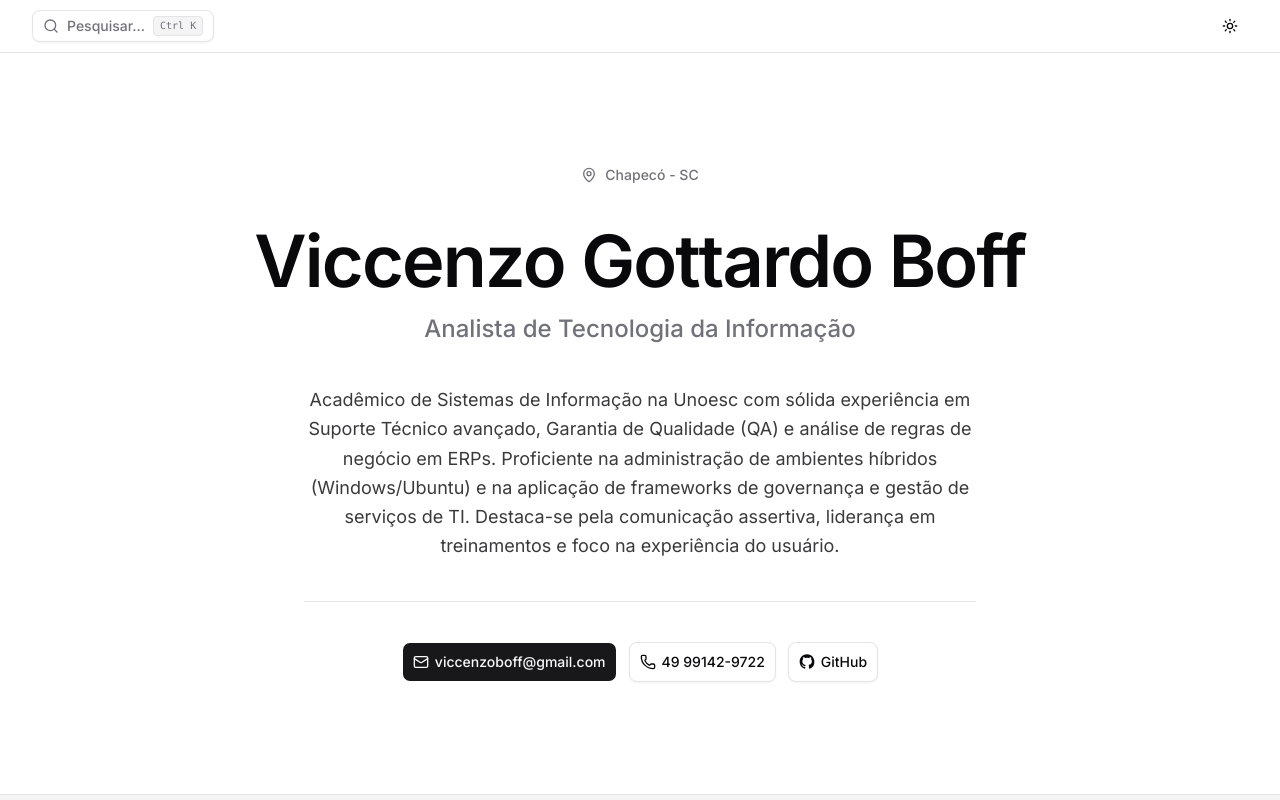
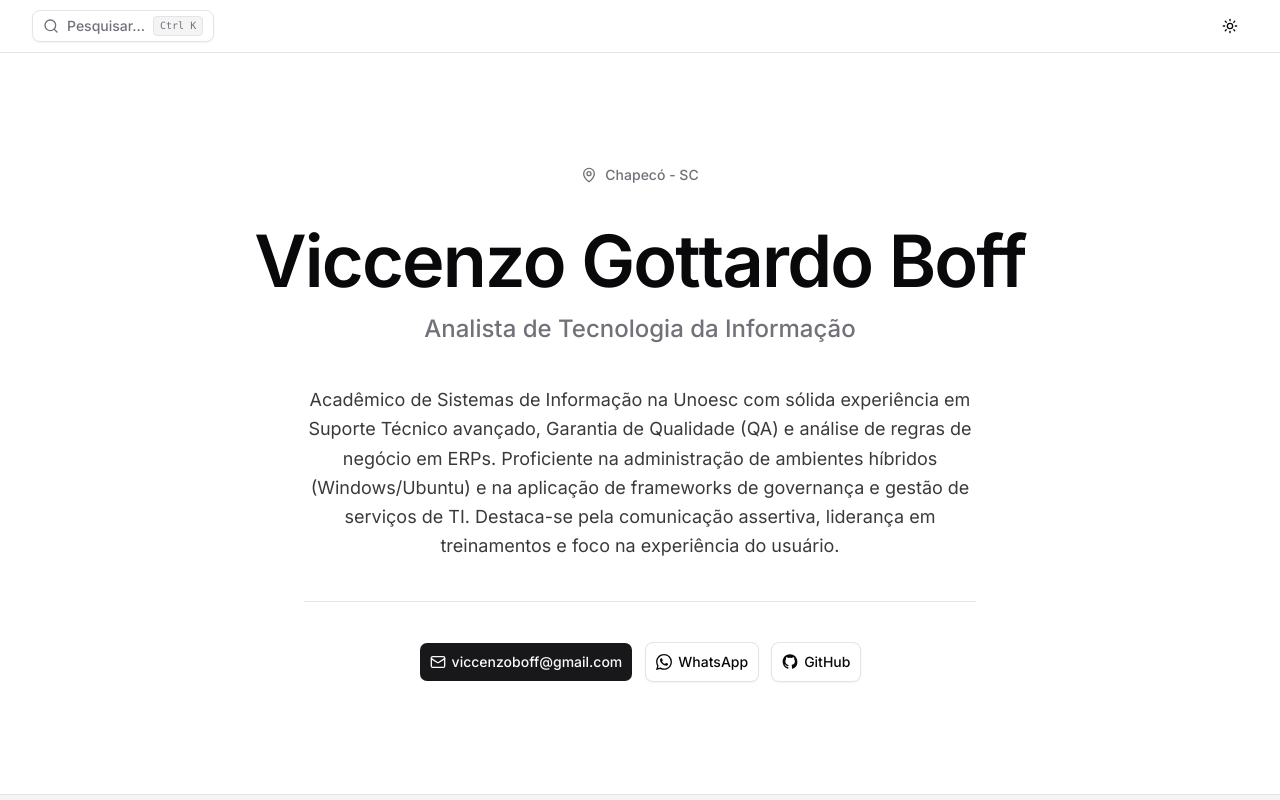
Before and after one commit to viccenzo-boff/Viccenzo-Boff, a Next.js app: page / in a window 1280 px wide. Shown: the top 800 px of the page. Built offline with nearby package versions, Linux system fonts and the light colour scheme.

Commit message:
integração com whatsapp e mensagem padrão

```diff
--- a/src/components/custom/hero.tsx
+++ b/src/components/custom/hero.tsx
@@ -1,10 +1,11 @@
-import { MapPin, Phone } from "lucide-react";
+import { MapPin } from "lucide-react";
 
 import { EmailContactMenu } from "@/components/custom/email-contact-menu";
 import { Button } from "@/components/ui/button";
 import { Separator } from "@/components/ui/separator";
 import { cvData } from "@/data/cv";
 import { cn } from "@/lib/utils";
+import { buildWhatsAppChatUrl } from "@/lib/whatsapp-link";
 
 function GithubIcon({ className }: { className?: string }) {
   return (
@@ -19,9 +20,21 @@
   );
 }
 
+function WhatsAppIcon({ className }: { className?: string }) {
+  return (
+    <svg
+      viewBox="0 0 24 24"
+      fill="currentColor"
+      aria-hidden="true"
+      className={cn("size-4", className)}
+    >
+      <path d="M17.472 14.382c-.297-.149-1.758-.867-2.03-.967-.273-.099-.471-.148-.67.15-.197.297-.767.966-.94 1.164-.173.199-.347.223-.644.075-.297-.15-1.255-.463-2.39-1.475-.883-.788-1.48-1.761-1.653-2.059-.173-.297-.018-.458.13-.606.134-.133.298-.347.446-.52.149-.174.198-.298.298-.497.099-.198.05-.371-.025-.52-.075-.149-.669-1.612-.916-2.207-.242-.579-.487-.5-.669-.51-.173-.008-.371-.01-.57-.01-.198 0-.52.074-.792.372-.272.297-1.04 1.016-1.04 2.479 0 1.462 1.065 2.875 1.213 3.074.149.198 2.096 3.2 5.077 4.487.709.306 1.262.489 1.694.625.712.227 1.36.195 1.871.118.571-.085 1.758-.719 2.006-1.413.248-.694.248-1.289.173-1.413-.074-.124-.272-.198-.57-.347m-5.421 7.403h-.004a9.87 9.87 0 0 1-5.031-1.378l-.361-.214-3.741.982.998-3.648-.235-.374a9.86 9.86 0 0 1-1.51-5.26c.001-5.45 4.436-9.884 9.888-9.884 2.64 0 5.122 1.03 6.988 2.898a9.825 9.825 0 0 1 2.893 6.994c-.003 5.45-4.437 9.884-9.885 9.884m8.413-18.297A11.815 11.815 0 0 0 12.05 0C5.495 0 .16 5.335.157 11.892c0 2.096.547 4.142 1.588 5.945L.057 24l6.305-1.654a11.882 11.882 0 0 0 5.683 1.448h.005c6.554 0 11.89-5.335 11.893-11.893a11.821 11.821 0 0 0-3.48-8.413Z" />
+    </svg>
+  );
+}
+
 export function Hero() {
   const { contact, summary } = cvData;
-  const phoneHref = `tel:+55${contact.phone.replace(/\D/g, "")}`;
 
   return (
     <header id="inicio" className="scroll-mt-20 border-b border-border bg-background">
@@ -49,9 +62,14 @@
         <div className="flex flex-wrap items-center justify-center gap-3">
           <EmailContactMenu contact={contact} />
           <Button asChild variant="outline" size="lg">
-            <a href={phoneHref}>
-              <Phone />
-              {contact.phone}
+            <a
+              href={buildWhatsAppChatUrl(contact)}
+              target="_blank"
+              rel="noopener noreferrer"
+              aria-label="Conversar no WhatsApp"
+            >
+              <WhatsAppIcon />
+              WhatsApp
             </a>
           </Button>
           <Button asChild variant="outline" size="lg">
--- a/src/data/cv.ts
+++ b/src/data/cv.ts
@@ -5,6 +5,7 @@
     name: "Viccenzo Gottardo Boff",
     targetRole: "Analista de Tecnologia da Informação",
     phone: "49 99142-9722",
+    whatsappMessage: "Olá Viccenzo! Vi seu currículo online e gostaria de conversar.",
     email: "viccenzoboff@gmail.com",
     emailSubject: "Oportunidade Profissional – Contato via Currículo Online",
     location: "Chapecó - SC",
--- /dev/null
+++ b/src/lib/whatsapp-link.ts
@@ -0,0 +1,10 @@
+import type { ContactInfo } from "@/types/cv.types";
+
+export type WhatsAppLinkSource = Pick<ContactInfo, "phone" | "whatsappMessage">;
+
+const BRAZIL_COUNTRY_CODE = "55";
+
+export function buildWhatsAppChatUrl({ phone, whatsappMessage }: WhatsAppLinkSource): string {
+  const phoneDigits = `${BRAZIL_COUNTRY_CODE}${phone.replace(/\D/g, "")}`;
+  return `https://wa.me/${phoneDigits}?text=${encodeURIComponent(whatsappMessage)}`;
+}
--- a/src/types/cv.types.ts
+++ b/src/types/cv.types.ts
@@ -2,6 +2,7 @@
   name: string;
   targetRole: string;
   phone: string;
+  whatsappMessage: string;
   email: string;
   emailSubject: string;
   location: string;
```
Also changed, not shown: .claudecode/prd.md, 1 other file (tests, documents, lock files or other folders).
